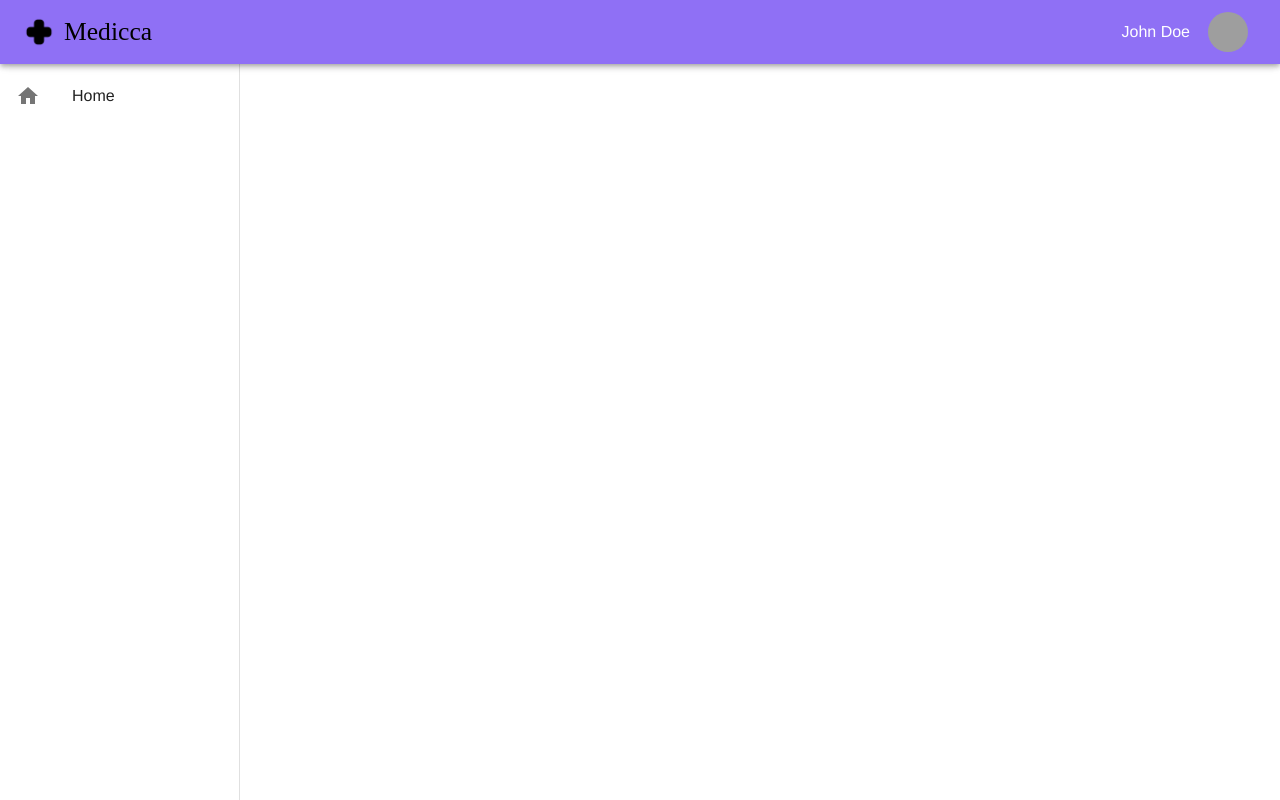
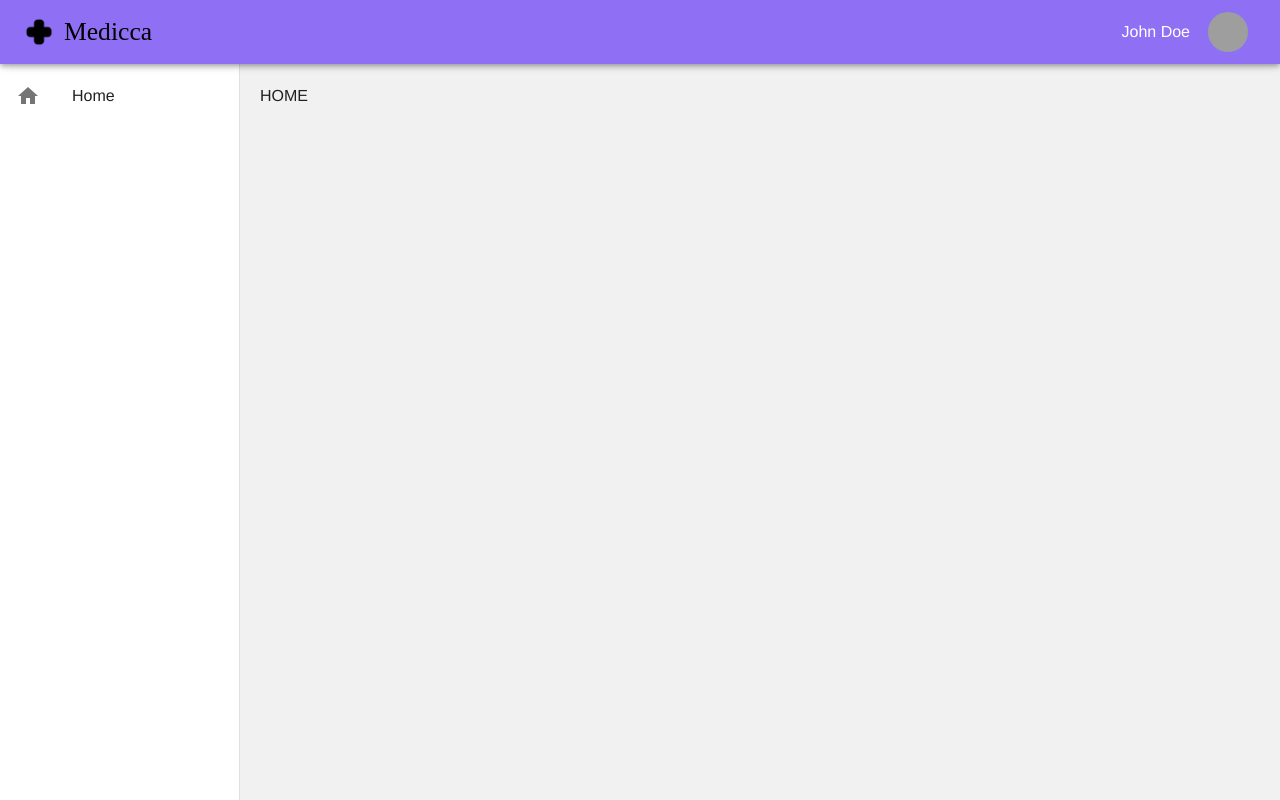
Before and after one commit to AryaneLadeira/Medicca, a React (Vite) app in the folder medicca-front/: page / in a window 1280 px wide. Built offline with nearby package versions, Linux system fonts and the light colour scheme; grey boxes are pictures that could not be loaded; a web font is replaced by a local one.

Commit message:
Adjusting protected layout position

```diff
--- a/medicca-front/src/components/templates/ProtectedLayout/index.tsx
+++ b/medicca-front/src/components/templates/ProtectedLayout/index.tsx
@@ -3,6 +3,7 @@ import { useTheme } from '@mui/material/styles';
 import { Outlet } from 'react-router-dom';
 import Sidebar from '../../organisms/Sidebar';
 import TopBar from '../../organisms/TopBar';
+import './style.scss';
 
 function ProtectedLayout() {
   const theme = useTheme();
@@ -12,14 +13,13 @@ function ProtectedLayout() {
     <div>
       {!isSmallScreen && <TopBar />}
 
-      <div style={{ display: 'flex', height: 'calc(100vh - 64px)' }}>
+      <div className="protected-container">
         <Sidebar />
 
         <main
+          className="main"
           style={{
-            flexGrow: 1,
-            padding: '20px',
-            marginTop: isSmallScreen ? 0 : '64px',
+            marginLeft: isSmallScreen ? 0 : '240px',
           }}
         >
           <Outlet />
--- a/medicca-front/src/components/templates/ProtectedLayout/style.scss
+++ b/medicca-front/src/components/templates/ProtectedLayout/style.scss
@@ -0,0 +1,10 @@
+.protected-container {
+  display: flex;
+  height: calc(100vh - 64px);
+}
+
+.main {
+  flex-grow: 1;
+  padding: 20px;
+  background-color: rgb(241, 241, 241);
+}
```
